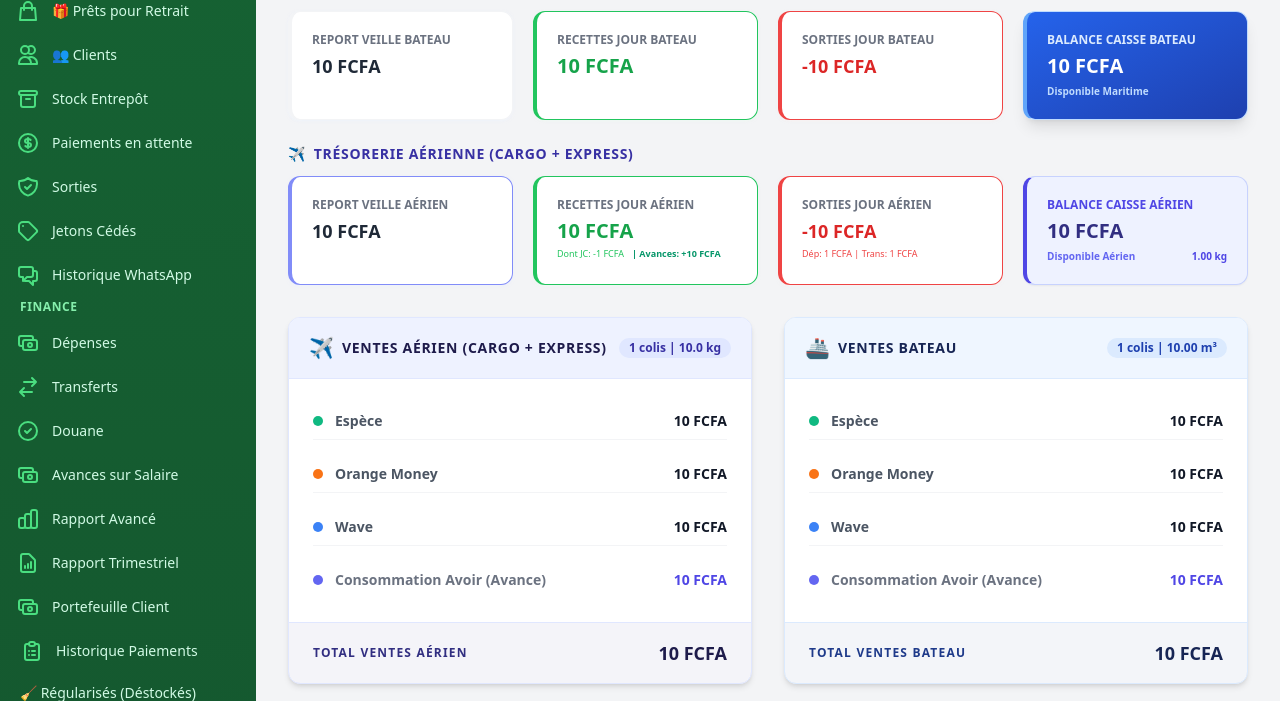
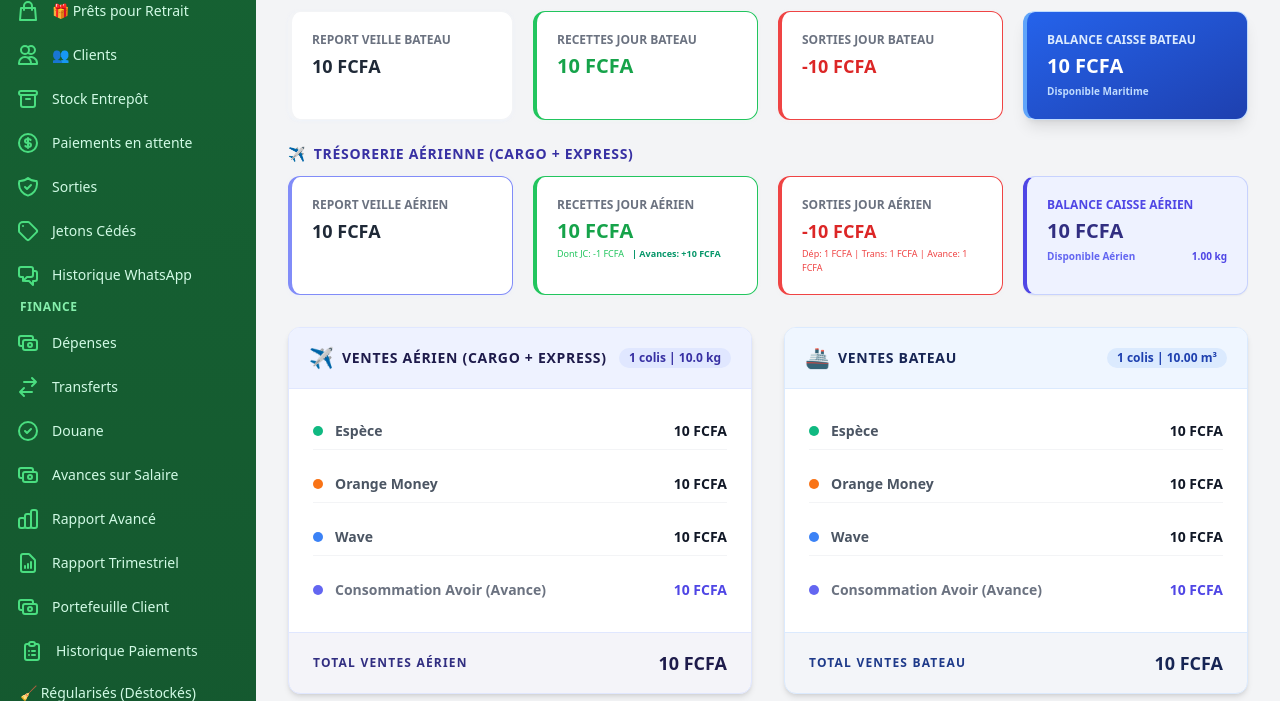
Before and after one commit to Le-dev-du-coin/ts_air_cargo_v2, a Django app: template templates/mali/aujourdhui.html in a window 1280 px wide. Shown: the part 361-1062 px from the top of the page. Run offline with Django 5.2, Linux system fonts and the light colour scheme; the template is opened without the code that fills it: most values are stand-ins (such as "Sample title", 1, 10 or a date in 2020); some libraries are stand-ins or nearby versions.

Commit message:
Affiche les avances sur salaire dans le petit texte des sorties jour aérien

```diff
--- a/templates/mali/aujourdhui.html
+++ b/templates/mali/aujourdhui.html
@@ -148,7 +148,7 @@
             <div class="px-4 py-4 sm:p-5">
                 <dt class="text-xs font-semibold text-gray-500 uppercase">Sorties Jour Aérien</dt>
                 <dd class="mt-1 text-lg font-black text-red-600 truncate" title="-{{ aerien_total_sorties_jour|fcfa }}">-{{ aerien_total_sorties_jour|fcfa }}</dd>
-                <p class="mt-0.5 text-[9px] text-red-500 font-medium">Dép: {{ total_depenses_only|fcfa }} | Trans: {{ total_transferts_only|fcfa }}</p>
+                <p class="mt-0.5 text-[9px] text-red-500 font-medium">Dép: {{ total_depenses_only|fcfa }} | Trans: {{ total_transferts_only|fcfa }} | Avance: {{ total_avances_agents|fcfa }}</p>
             </div>
         </div>
 
```
